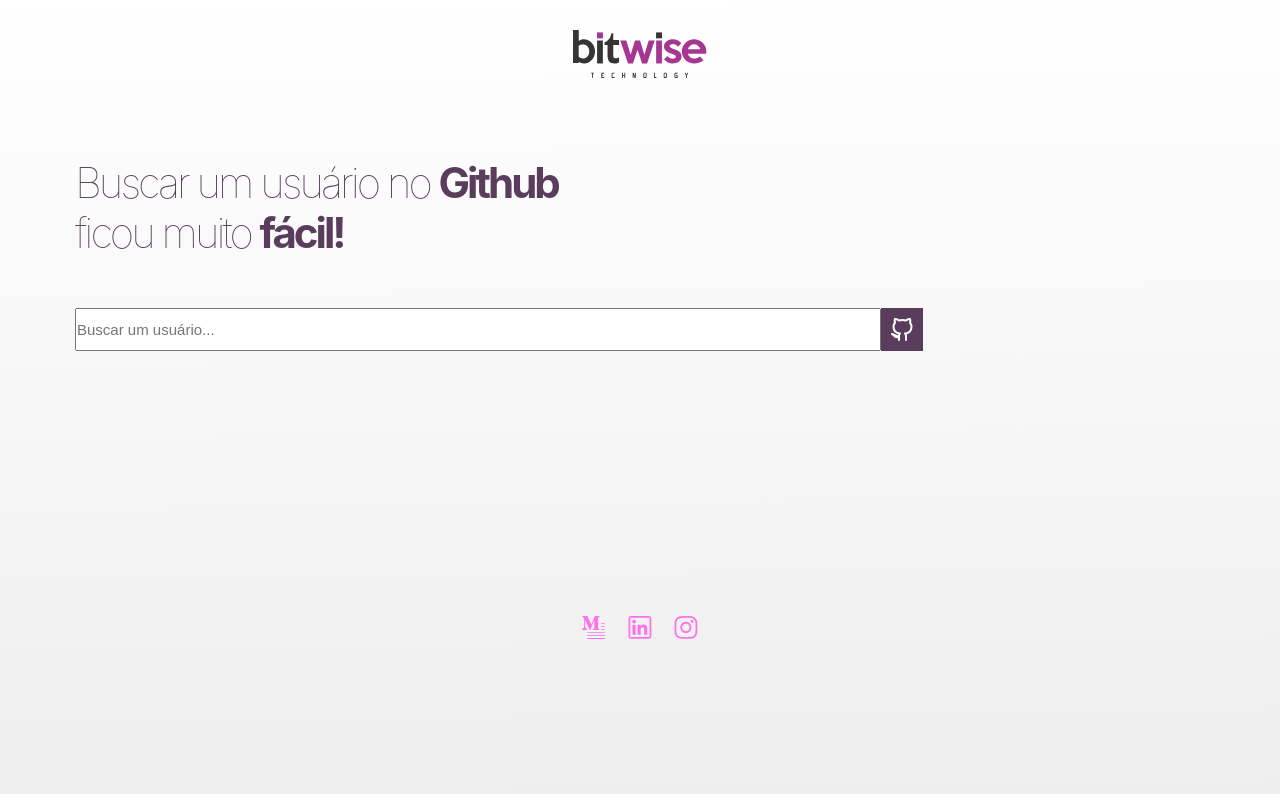
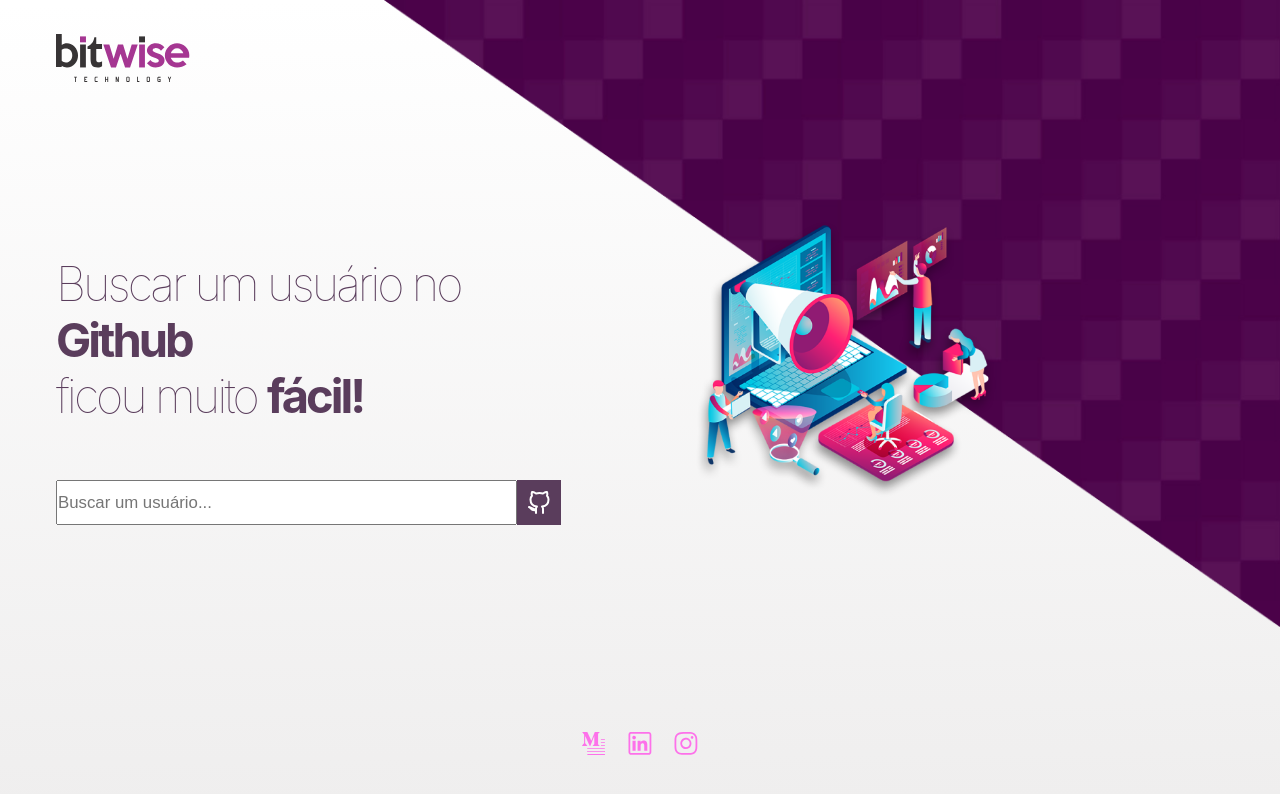
Before and after one commit to bitwise-technology/front-end-test, a React (Create React App) app in the folder bitwise/: page / in a window 1280 px wide. Shown: the top 794 px of the page. Built offline with nearby package versions, Linux system fonts and the light colour scheme.

Commit message:
feat: add media querie 992px+

```diff
--- a/bitwise/src/components/Header/style.scss
+++ b/bitwise/src/components/Header/style.scss
@@ -8,5 +8,11 @@
 		margin: 3rem auto;
 
 		// margin: 6rem 0 0 7.5rem;
-    }
+	}
+
+	@media screen and (min-width: 720px) {
+		margin-left: 5rem;
+		width: 80%;
+		display: block;
+	}
 }
--- a/bitwise/src/globalStyles.scss
+++ b/bitwise/src/globalStyles.scss
@@ -10,6 +10,10 @@
 html {
     font-size: 62.5%;
     line-height: 1;
+
+    @media screen and (min-width: 768px) {
+        font-size: 70%;
+    }
 }
 
 :root {
--- a/bitwise/src/pages/Landing/styles.scss
+++ b/bitwise/src/pages/Landing/styles.scss
@@ -14,6 +14,15 @@
 		'header'
 		'searchBox'
 		'footer';
+
+	@media screen and (min-width: 992px) {
+		grid-template-rows: 1fr 2fr 1fr;
+		grid-template-columns: 1fr 1fr;
+		grid-template-areas:
+			'header .'
+			'searchBox aside'
+			'footer footer';
+	}
 }
 
 .aside {
@@ -23,13 +32,25 @@
 	&__main-img {
 		position: relative;
 		z-index: 1;
-		margin-top: 10rem;
+		margin-top: 2rem;
+		margin-left: 5rem;
+		@media screen and (min-width: 992px) {
+			width: 300px;
+		}
 	}
 
 	&__background {
 		position: absolute;
 		top: 0;
 		right: 0;
+
+		@media screen and (min-width: 992px) {
+			width: 70%;
+		}
+	}
+
+	@media screen and (min-width: 992px) {
+		display: block;
 	}
 }
 
@@ -69,6 +90,11 @@
 		padding: 1rem;
 		background-color: #5a3d5c;
 	}
+
+	@media screen and (min-width: 992px) {
+		margin: 5rem auto 0 5rem;
+		width: 80%;
+	}
 }
 
 .footer {
@@ -85,4 +111,8 @@
 			fill: #fd71ea;
 		}
 	}
+
+	@media screen and (min-width: 992px) {
+		align-items: flex-end;
+	}
 }
```
